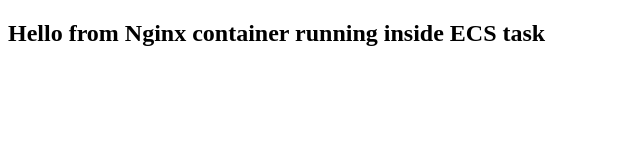
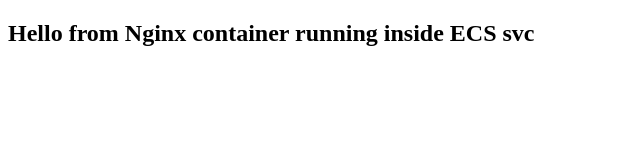
Before and after one commit to akshayvermaTTN/trainees-jenkins, a plain HTML site: page index.html in a window 1280 px wide. Shown: the full height of the page, 0-640 px from the left. Drawn offline with Linux system fonts and the light colour scheme.

Commit message:
updated index.html for ecs svc

```diff
--- a/index.html
+++ b/index.html
@@ -5,6 +5,6 @@
   <title>Docker Nginx</title>
 </head>
 <body>
-  <h2>Hello from Nginx container running inside ECS task</h2>
+  <h2>Hello from Nginx container running inside ECS svc</h2>
 </body>
 </html>
```
